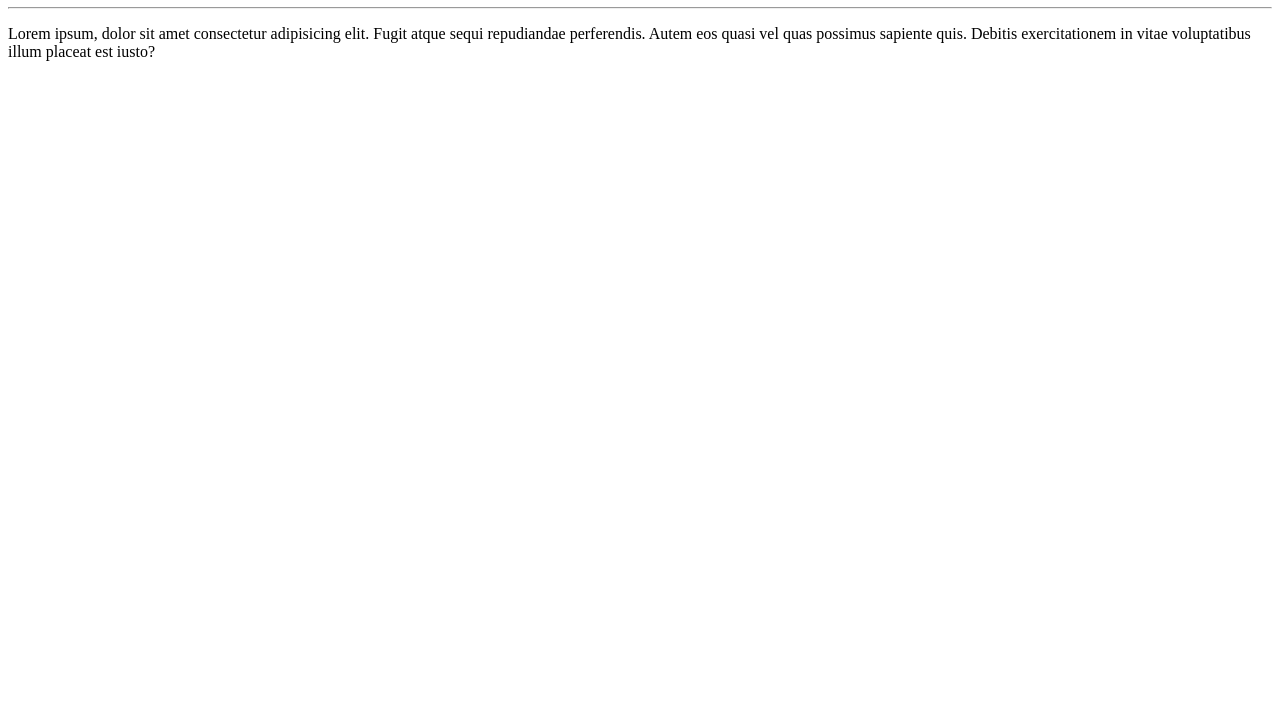
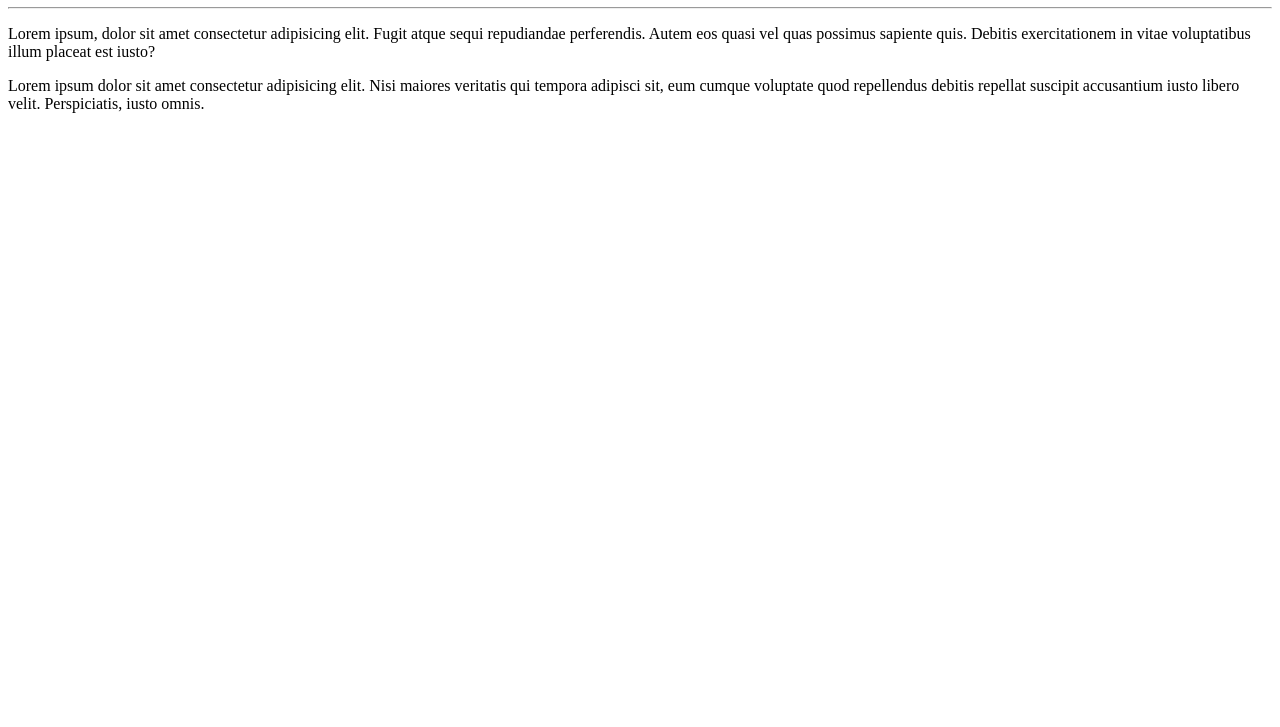
Before and after one commit to klanu/Ola-Mundo, a plain HTML site: page site-exemplo/index.html in a window 1280 px wide. Shown: the part 73-800 px from the top of the page. Drawn offline with Linux system fonts and the light colour scheme.

Commit message:
adicionei um parágrafo

```diff
--- a/site-exemplo/index.html
+++ b/site-exemplo/index.html
@@ -9,5 +9,6 @@
     <h1>Olá, mundo!</h1>
     <hr>
     <p>Lorem ipsum, dolor sit amet consectetur adipisicing elit. Fugit atque sequi repudiandae perferendis. Autem eos quasi vel quas possimus sapiente quis. Debitis exercitationem in vitae voluptatibus illum placeat est iusto?</p>
+    <p>Lorem ipsum dolor sit amet consectetur adipisicing elit. Nisi maiores veritatis qui tempora adipisci sit, eum cumque voluptate quod repellendus debitis repellat suscipit accusantium iusto libero velit. Perspiciatis, iusto omnis.</p>
 </body>
 </html>
```
